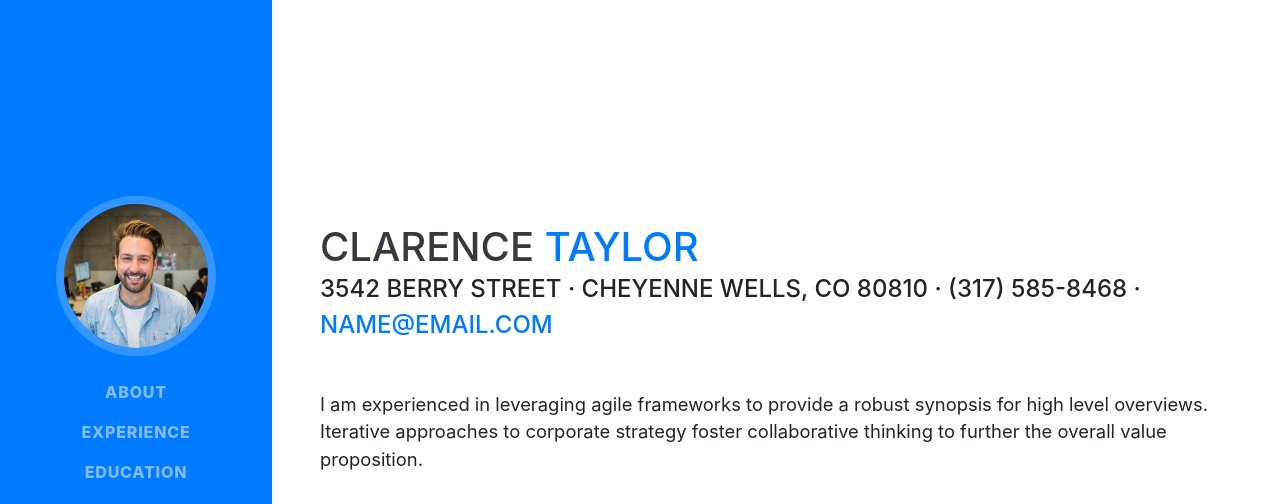
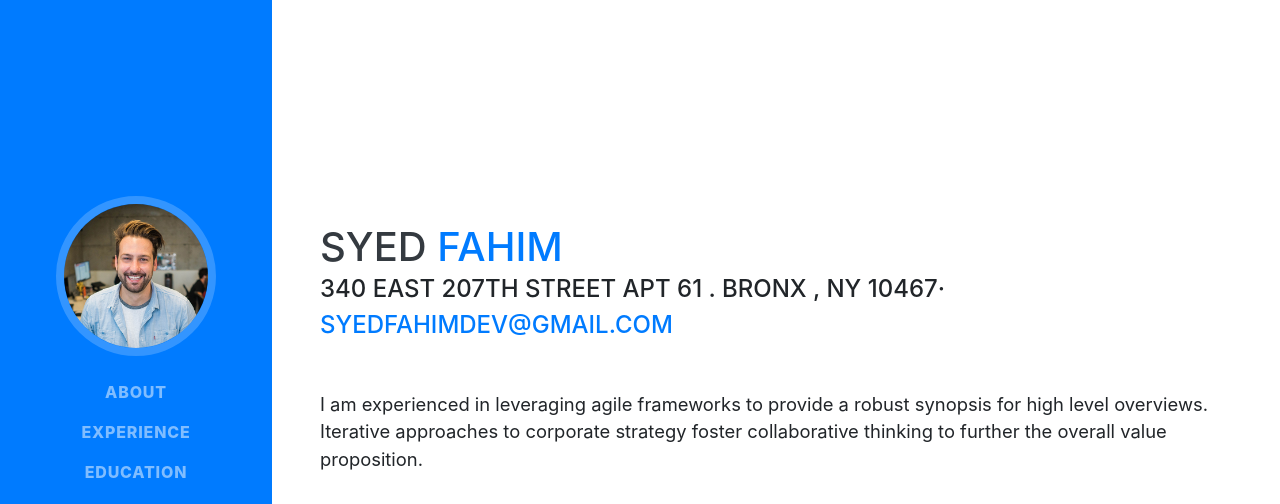
Before and after one commit to syedfahimdev/syedfahim, a website with bundled scripts: page index.html in a window 1280 px wide. Shown: the top 504 px of the page. Built offline with nearby package versions, Linux system fonts and the light colour scheme; a web font is replaced by a local one.

Commit message:
updated name

```diff
--- a/index.html
+++ b/index.html
@@ -27,7 +27,7 @@
 
   <nav class="navbar navbar-expand-lg navbar-dark bg-primary fixed-top" id="sideNav">
     <a class="navbar-brand js-scroll-trigger" href="#page-top">
-      <span class="d-block d-lg-none">Clarence Taylor</span>
+      <span class="d-block d-lg-none">Syed Fahim</span>
       <span class="d-none d-lg-block">
         <img class="img-fluid img-profile rounded-circle mx-auto mb-2" src="img/profile.jpg" alt="">
       </span>
@@ -63,11 +63,11 @@
 
     <section class="resume-section p-3 p-lg-5 d-flex align-items-center" id="about">
       <div class="w-100">
-        <h1 class="mb-0">Clarence
-          <span class="text-primary">Taylor</span>
+        <h1 class="mb-0">Syed
+          <span class="text-primary">Fahim</span>
         </h1>
-        <div class="subheading mb-5">3542 Berry Street · Cheyenne Wells, CO 80810 · (317) 585-8468 ·
-          <a href="mailto:name@email.com">name@email.com</a>
+        <div class="subheading mb-5">340 East 207TH Street APT 61 . Bronx , NY 10467·
+          <a href="mailto:name@email.com">Syedfahimdev@gmail.com</a>
         </div>
         <p class="lead mb-5">I am experienced in leveraging agile frameworks to provide a robust synopsis for high level overviews. Iterative approaches to corporate strategy foster collaborative thinking to further the overall value proposition.</p>
         <div class="social-icons">
```
